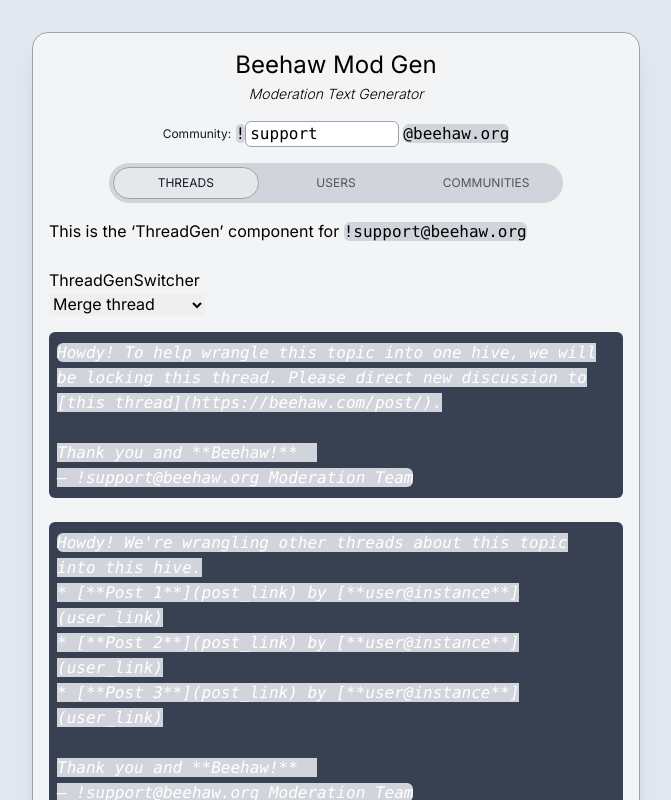
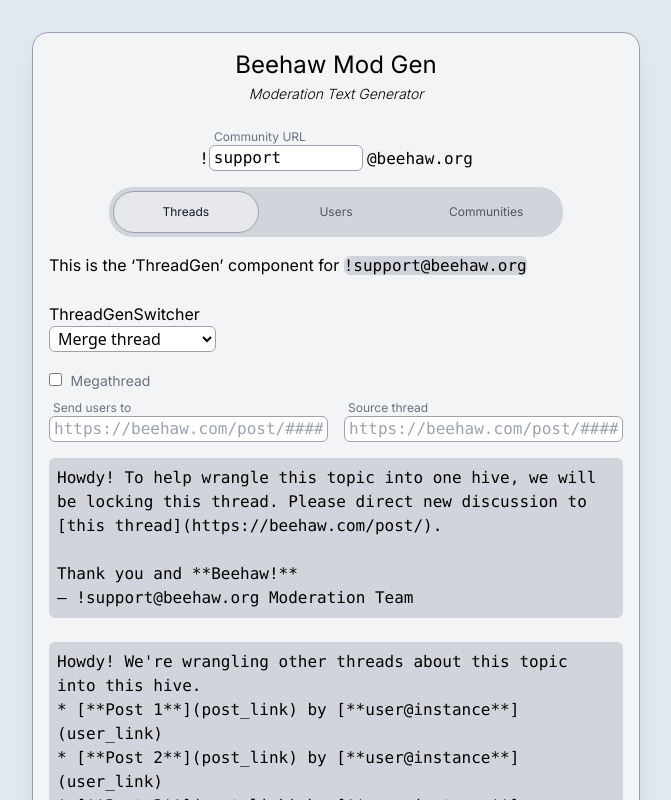
Before and after one commit to kalanggam/beehaw-modgen, a Next.js app: page / in a window 1280 px wide. Shown: the top 800 px of the page, without its empty margins (304-975 px from the left). Built offline with nearby package versions, Linux system fonts and the light colour scheme.

Commit message:
Style updates

```diff
--- a/src/app/page.tsx
+++ b/src/app/page.tsx
@@ -1,4 +1,5 @@
 "use client";
+
 // React
 import { useState } from "react";
 
@@ -50,7 +51,7 @@
         <div>version 0.1</div>
         <div>|</div>
         <div>
-          created with <span className="not-italic">❤️</span> by gil
+          created with ❤️ by gil
         </div>
       </footer>
     </main>
--- a/src/components/CommunitySelector.tsx
+++ b/src/components/CommunitySelector.tsx
@@ -6,25 +6,31 @@
 }) {
   // TODO Replace with an actual dropdown menu
   return (
-    <div className="my-4 text-center">
+    <div className="my-4 text-center flex flex-row items-end justify-center">
+      <span className="font-mono">!</span>
+      <div className="text-left">
         <label
-        className="text-gray-900 font-normal text-xs align-[1px]"
+          className="text-gray-500 font-normal text-xs align-bottom ml-[0.33rem]"
           htmlFor="community"
         >
-        Community:
-      </label>{" "}
-      <code>!</code>
+          Community URL
+        </label>
+        <br />
         <input
           type="text"
-        className="font-mono border rounded-md px-1 mr-1 border-gray-400 w-[16ch]"
+          className="form-field font-mono mr-1 w-[16ch]"
           id="community"
           name="community"
+          placeholder="support"
           onChange={(e: React.ChangeEvent<HTMLInputElement>) =>
             props.onCommunityNameChange(e.target.value)
           }
           value={props.communityName}
-      />
-      <code>@beehaw.org</code>
+        />{" "}
+
+
+      </div>
+      <span className="font-mono">@beehaw.org</span>
     </div>
   );
 }
--- a/src/components/GeneratorTabs.tsx
+++ b/src/components/GeneratorTabs.tsx
@@ -16,9 +16,7 @@
   const tabs = props.rows.map((row) => (
     <>
       <Tabs.TabsTrigger
-        className="h-full uppercase rounded-3xl text-gray-600
-        data-[state=active]:bg-gray-200 data-[state=active]:text-gray-900
-        data-[state=active]:border data-[state=active]:border-gray-400"
+        className="nav-tab"
         value={row.value}
       >
         {row.name}
@@ -40,7 +38,7 @@
       className="bg-gray-100 rounded-b-2xl"
     >
       <Tabs.List
-        className="grid grid-cols-3 gap-1 mx-auto w-11/12 md:w-3/4 h-10 p-1 bg-gray-300 text-xs rounded-3xl"
+        className="grid grid-cols-3 gap-1 mx-auto w-11/12 md:w-3/4 nav-tab-list"
         aria-label="Generate moderation text"
       >
         {tabs}
--- a/src/components/ThreadGenSwitcher.tsx
+++ b/src/components/ThreadGenSwitcher.tsx
@@ -30,14 +30,16 @@
         id="thread-gen-select"
         onChange={selectChange}
         defaultValue="ThreadMerge"
+        className="form-field font-sans text-md bg-white"
       >
+        <option className="italic" value="" disabled>Select a generator</option>
         <option value="ThreadMerge">Merge thread</option>
         <option value="ThreadLock">Lock thread</option>
         <option value="ThreadRemove">Remove thread</option>
         <option value="CommentRemove">Remove comment</option>
       </select>
 
-      <div>{currentGen && <em>{getGenerator(currentGen)}</em>}</div>
+      <div>{currentGen && getGenerator(currentGen)}</div>
     </div>
   );
 }
--- a/src/components/threadgen/ThreadMerge.tsx
+++ b/src/components/threadgen/ThreadMerge.tsx
@@ -1,23 +1,49 @@
-import React from "react";
+import React, { useState } from "react";
 
 // TODO: Thread merging
 export default function ThreadMerge(props: { communityName: string }) {
+  const [isMegathread, setIsMegathread] = useState(false);
+
   return (
     <div className="mt-4">
-      <div className="bg-gray-700 text-white p-2 rounded-md">
-        <code>
-          Howdy! To help wrangle this topic into one hive, we will be locking
-          this thread. Please direct new discussion to [this
+      <div>
+        <input type="checkbox" /> <label className="text-gray-500 text-sm ml-1">Megathread</label>
+      </div>
+      <div className="mb-4 text-center flex flex-row flex-wrap gap-4 items-end justify-center">
+        <div className="text-left grow">
+          <label className="text-gray-500 text-xs align-bottom ml-1">
+            Send users to
+          </label>
+          <br />
+          <input
+            className="font-mono form-field mr-1 w-full"
+            type="text"
+            placeholder="https://beehaw.com/post/######"
+          />{" "}
+        </div>
+        <div className="text-left grow">
+          <label className="text-gray-500 text-xs align-bottom ml-1">
+            Source thread
+          </label>
+          <br />
+          <input
+            className="font-mono form-field mr-1 w-full"
+            type="text"
+            placeholder="https://beehaw.com/post/######"
+          />{" "}
+        </div>
+      </div>
+      <code className="block p-2">
+        Howdy! To help wrangle this topic into one hive, we will be locking this
+        thread. Please direct new discussion to [this
         thread](https://beehaw.com/post/).
         <br />
         <br />
         Thank you and **Beehaw!**&nbsp;&nbsp;
         <br />— !{props.communityName}@beehaw.org Moderation Team
       </code>
-      </div>
       &nbsp;
-      <div className="bg-gray-700 text-white p-2 rounded-md">
-        <code>
+      <code className="block p-2">
         Howdy! We&apos;re wrangling other threads about this topic into this
         hive.
         <br />
@@ -32,7 +58,6 @@
         <br />— !{props.communityName}@beehaw.org Moderation Team
       </code>
     </div>
-    </div>
   );
 }
 
```
Lines whose indentation alone changed are shown as unchanged.
